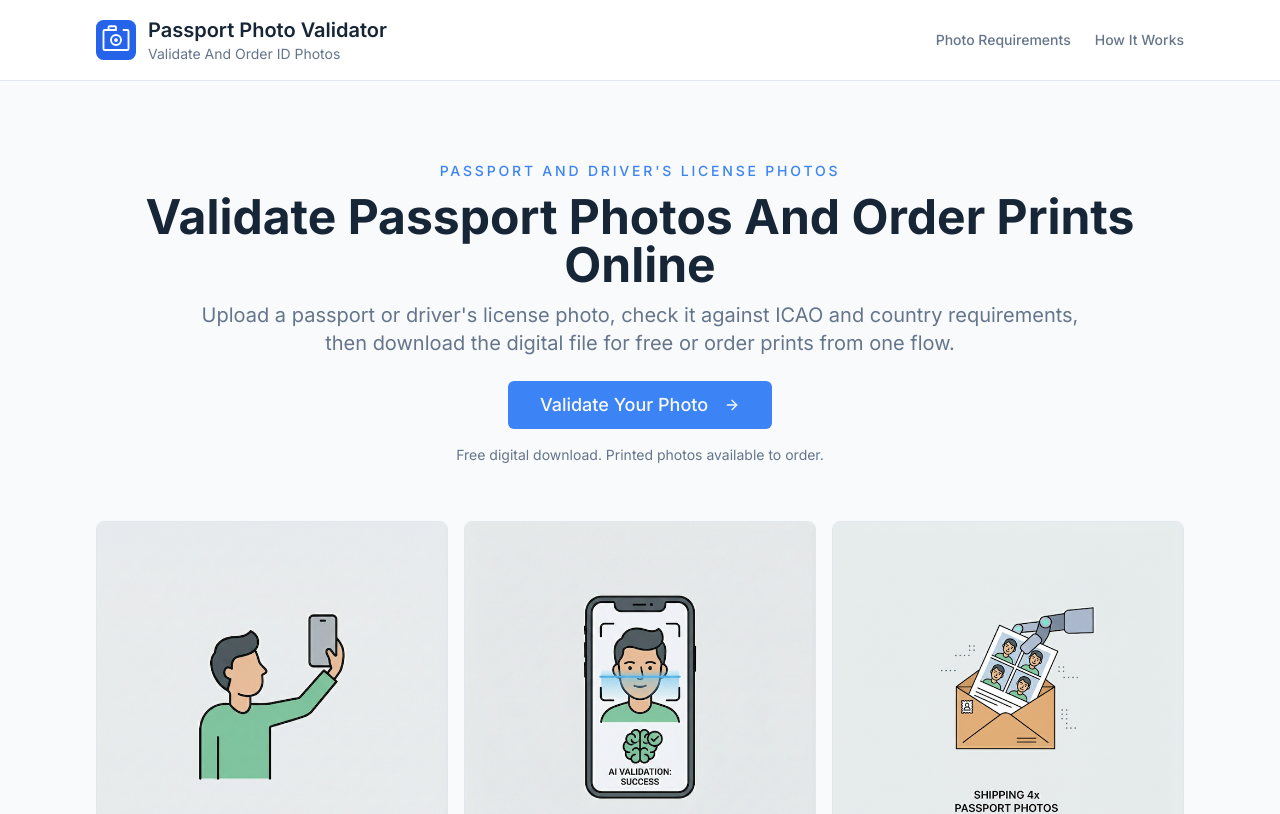
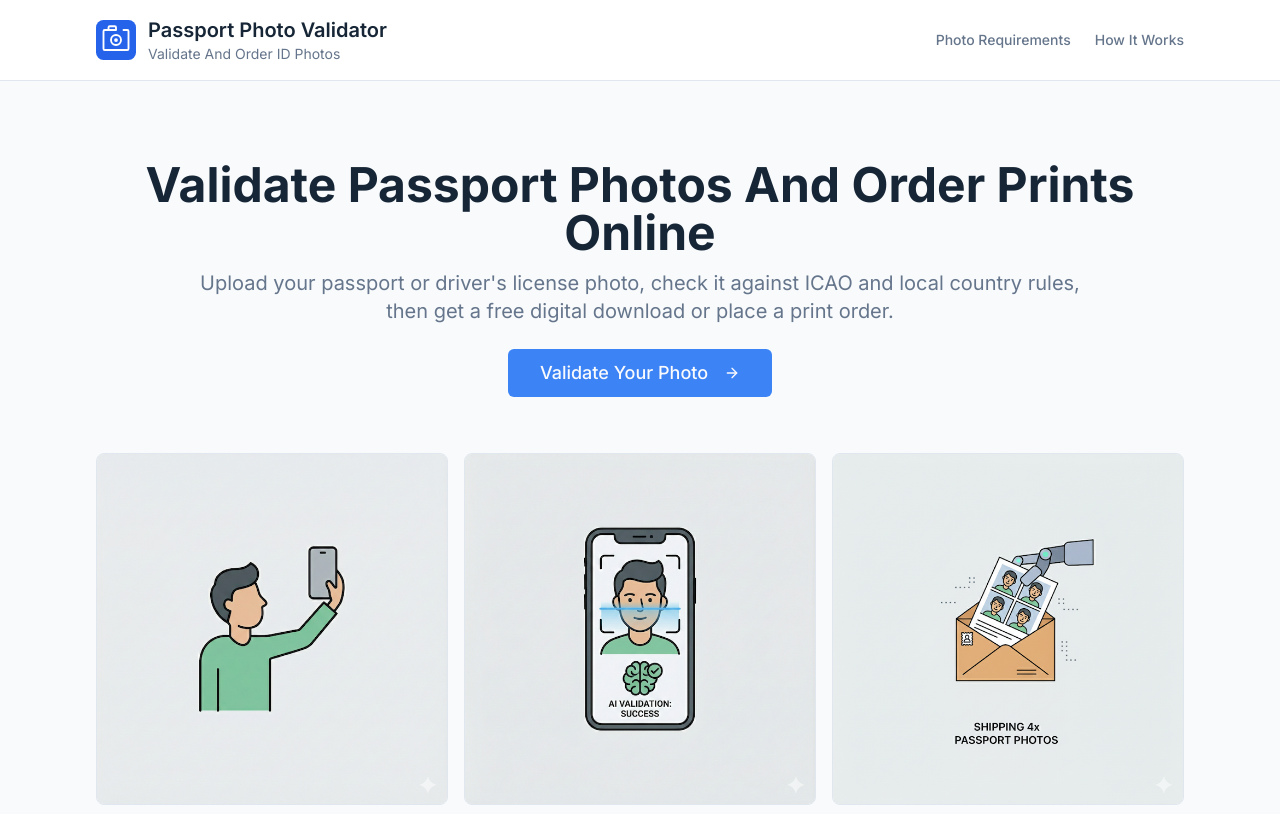
Before and after one commit to moistjuggernaut/Notary, a React (Vite) app: page / in a window 1280 px wide. Shown: the top 814 px of the page. Built offline with nearby package versions, Linux system fonts and the light colour scheme.

Commit message:
change wording

```diff
--- a/src/pages/home.tsx
+++ b/src/pages/home.tsx
@@ -65,14 +65,11 @@ export default function Home() {
   return (
     <PageLayout>
       <section className="py-6 sm:py-8 text-center">
-        <p className="text-sm font-medium uppercase tracking-[0.2em] text-primary mb-3">
-          Passport And Driver's License Photos
-        </p>
         <h1 className="text-3xl sm:text-4xl lg:text-5xl font-bold text-foreground mb-2 sm:mb-3">
           Validate Passport Photos And Order Prints Online
         </h1>
         <p className="text-lg sm:text-xl text-muted-foreground max-w-4xl mx-auto leading-relaxed mb-6">
-          Upload a passport or driver's license photo, check it against ICAO and country requirements, then download the digital file for free or order prints from one flow.
+          Upload your passport or driver's license photo, check it against ICAO and local country rules, then get a free digital download or place a print order.
         </p>
         <div className="flex flex-wrap items-center justify-center gap-3">
           <Button size="lg" className="text-lg px-8 py-6" onClick={() => setModalOpen(true)}>
@@ -80,9 +77,6 @@ export default function Home() {
             <ArrowRight className="w-5 h-5 ml-2" />
           </Button>
         </div>
-        <p className="text-sm text-muted-foreground mt-4">
-          Free digital download. Printed photos available to order.
-        </p>
         <CountrySelectModal
           open={modalOpen}
           onClose={() => setModalOpen(false)}
```
